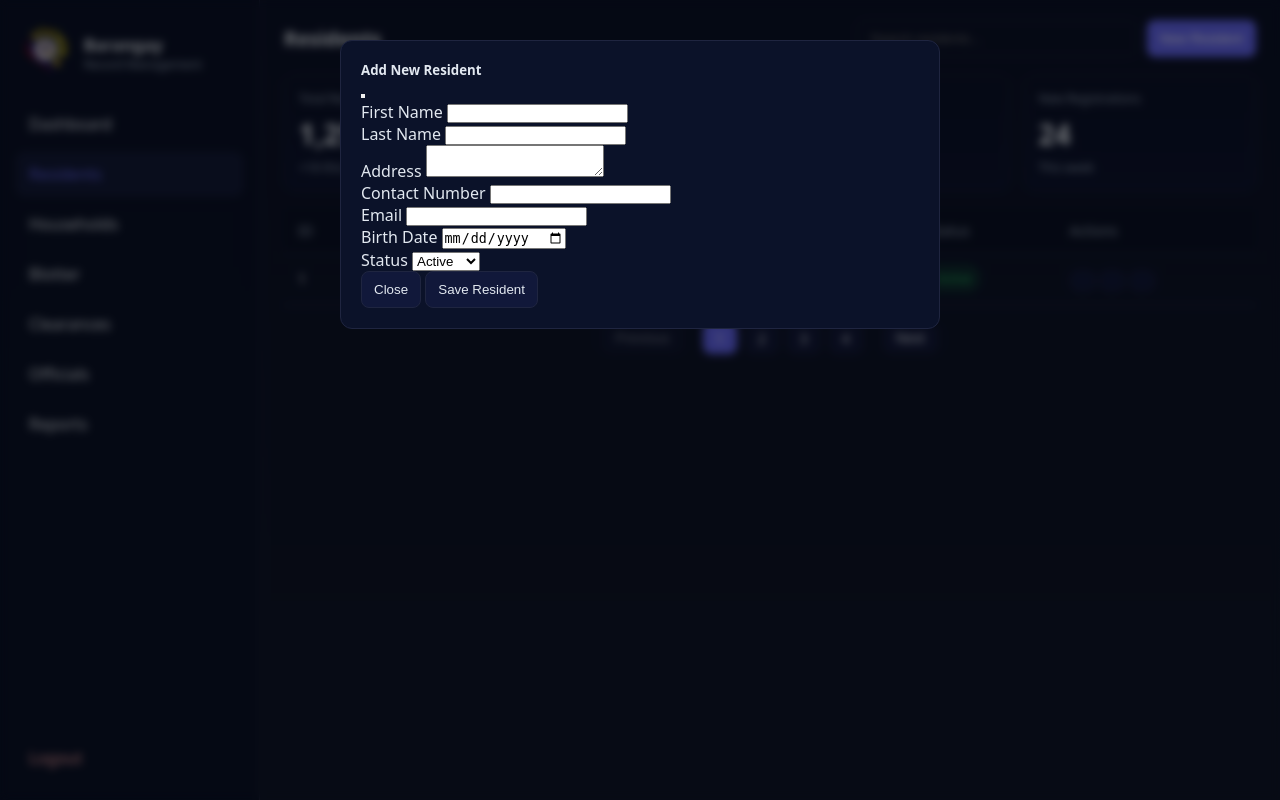
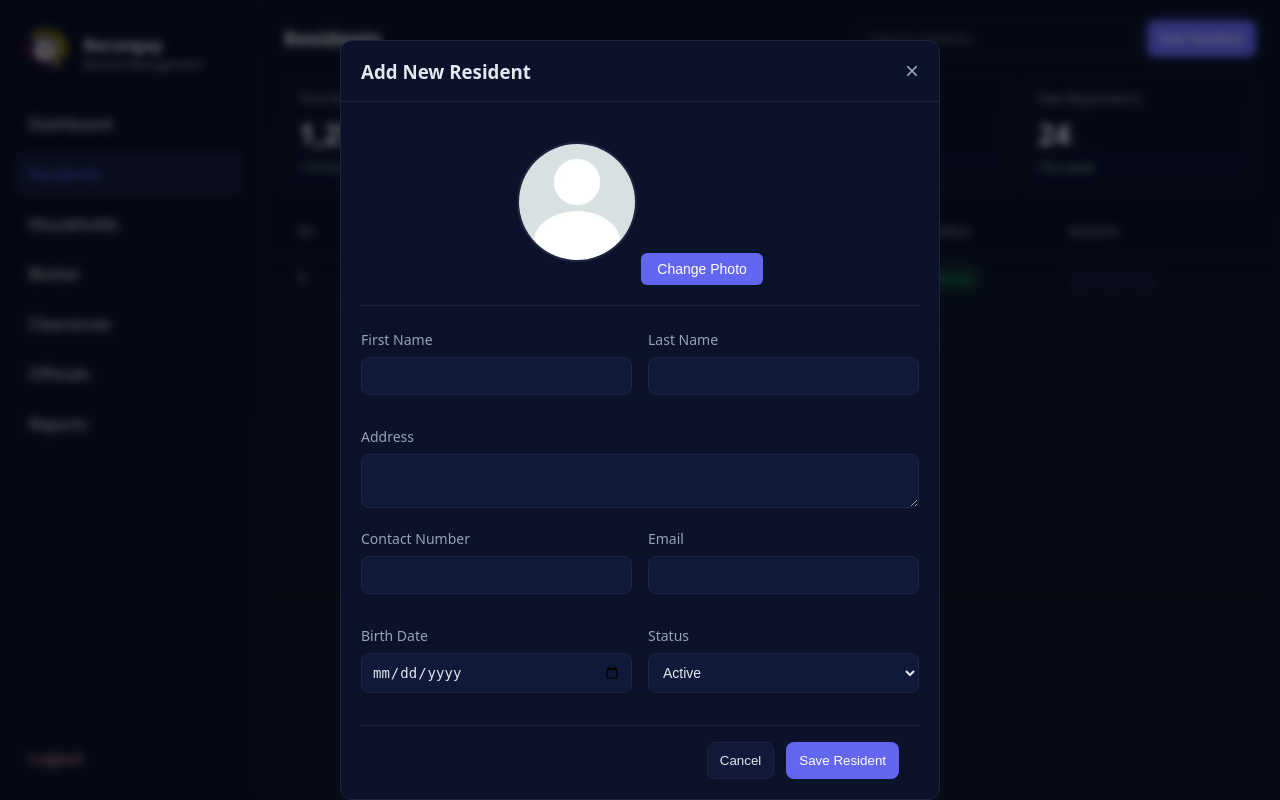
Before and after one commit to dirkiee20/BARANGAY-RECORD-MANAGEMENT-SYSTEM, a Flask app: page /residents in a window 1280 px wide, after a click on "New Resident". Run offline with Flask 3, Linux system fonts and the light colour scheme; the visitor is signed in with stand-in values (Sample User, id 1).

Commit message:
changes in residence

```diff
--- a/app/static/css/residents.css
+++ b/app/static/css/residents.css
@@ -240,6 +240,9 @@ body {
     height: 100%;
     background: rgba(0, 0, 0, 0.5);
     backdrop-filter: blur(4px);
+    z-index: 1000;
+    overflow-y: auto;
+    padding: 20px 0;
 }
 
 .modal-content {
@@ -248,8 +251,86 @@ body {
     border-radius: 12px;
     width: 90%;
     max-width: 600px;
-    margin: 40px auto;
+    margin: 20px auto;
+    max-height: calc(100vh - 40px);
+    display: flex;
+    flex-direction: column;
+    animation: modalSlideIn 0.3s ease;
+}
+
+.modal-header {
+    display: flex;
+    align-items: center;
+    justify-content: space-between;
+    padding: 16px 20px;
+    border-bottom: 1px solid var(--border);
+}
+
+.close-btn {
+    background: none;
+    border: none;
+    color: var(--muted);
+    font-size: 24px;
+    cursor: pointer;
+}
+
+.close-btn:hover {
+    color: var(--text);
+}
+
+.modal-body {
     padding: 20px;
+    overflow-y: auto;
+    flex: 1;
+}
+
+.form-row {
+    display: grid;
+    grid-template-columns: 1fr 1fr;
+    gap: 16px;
+    margin-bottom: 16px;
+}
+
+.form-group {
+    margin-bottom: 16px;
+}
+
+.form-group label {
+    display: block;
+    margin-bottom: 8px;
+    color: var(--muted);
+    font-size: 14px;
+}
+
+.form-group input,
+.form-group select,
+.form-group textarea {
+    width: 100%;
+    padding: 10px;
+    background: #0f1a3a;
+    border: 1px solid var(--border);
+    border-radius: 8px;
+    color: var(--text);
+    font-size: 14px;
+}
+
+.modal-footer {
+    padding: 16px 20px;
+    border-top: 1px solid var(--border);
+    display: flex;
+    justify-content: flex-end;
+    gap: 12px;
+}
+
+@keyframes modalSlideIn {
+    from {
+        transform: translateY(-20px);
+        opacity: 0;
+    }
+    to {
+        transform: translateY(0);
+        opacity: 1;
+    }
 }
 
 /* Pagination */
@@ -320,6 +401,44 @@ body {
     color: var(--text);
 }
 
+/* Profile Image Section */
+.profile-section {
+    display: flex;
+    justify-content: center;
+    margin-bottom: 24px;
+    padding: 20px 0;
+    border-bottom: 1px solid var(--border);
+}
+
+.profile-image {
+    text-align: center;
+}
+
+.profile-image img {
+    width: 120px;
+    height: 120px;
+    border-radius: 60px;
+    object-fit: cover;
+    border: 2px solid var(--border);
+    background: var(--panel);
+    margin-bottom: 12px;
+}
+
+.change-photo-btn {
+    background: var(--primary);
+    color: white;
+    border: none;
+    padding: 8px 16px;
+    border-radius: 6px;
+    cursor: pointer;
+    font-size: 14px;
+    transition: background 0.2s;
+}
+
+.change-photo-btn:hover {
+    background: var(--primary-600);
+}
+
 /* Responsive Design */
 @media (max-width: 1100px) {
     body { grid-template-columns: 220px 1fr; }
--- a/app/static/js/residents.js
+++ b/app/static/js/residents.js
@@ -0,0 +1,61 @@
+// Modal functionality
+const modal = document.getElementById('addResidentModal');
+const form = document.getElementById('addResidentForm');
+
+function openModal() {
+    modal.style.display = 'block';
+    document.body.style.overflow = 'hidden';
+}
+
+function closeModal() {
+    modal.style.display = 'none';
+    document.body.style.overflow = 'auto';
+    form.reset();
+}
+
+// Close modal if clicking outside
+modal.addEventListener('click', (e) => {
+    if (e.target === modal) {
+        closeModal();
+    }
+});
+
+// Profile image preview
+const profileInput = document.getElementById('profileImage');
+const profilePreview = document.getElementById('profilePreview');
+
+profileInput.addEventListener('change', function(e) {
+    const file = e.target.files[0];
+    if (file) {
+        const reader = new FileReader();
+        reader.onload = function(e) {
+            profilePreview.src = e.target.result;
+        }
+        reader.readAsDataURL(file);
+    }
+});
+
+// Form submission
+form.addEventListener('submit', async (e) => {
+    e.preventDefault();
+
+    const formData = new FormData(form);
+
+    try {
+        const response = await fetch('/api/residents', {
+            method: 'POST',
+            body: formData // This will automatically handle file upload
+        });
+
+        if (response.ok) {
+            closeModal();
+            // Reload residents table or update UI
+            location.reload();
+        } else {
+            alert('Error adding resident');
+        }
+    } catch (error) {
+        console.error('Error:', error);
+        alert('Error adding resident');
+    }
+});
--- a/app/templates/residents.html
+++ b/app/templates/residents.html
@@ -114,64 +114,67 @@
     </div>
 
     <!-- Add Resident Modal -->
-    <div class="modal fade" id="addResidentModal" tabindex="-1" aria-labelledby="addResidentModalLabel" aria-hidden="true">
-        <div class="modal-dialog modal-lg">
+    <div id="addResidentModal" class="modal">
         <div class="modal-content">
             <div class="modal-header">
-                    <h5 class="modal-title" id="addResidentModalLabel">Add New Resident</h5>
-                    <button type="button" class="btn-close" data-bs-dismiss="modal" aria-label="Close"></button>
+                <h3>Add New Resident</h3>
+                <button class="close-btn" onclick="closeModal()">&times;</button>
             </div>
-                <div class="modal-body">
-                    <form id="addResidentForm">
-                        <div class="row mb-3">
-                            <div class="col-md-6">
-                                <label class="form-label">First Name</label>
-                                <input type="text" class="form-control" required>
-                            </div>
-                            <div class="col-md-6">
-                                <label class="form-label">Last Name</label>
-                                <input type="text" class="form-control" required>
+            <form id="addResidentForm" class="modal-body">
+                <div class="profile-section">
+                    <div class="profile-image">
+                        <img id="profilePreview" src="{{ url_for('static', filename='img/no-profile.webp') }}" alt="Profile">
+                        <input type="file" id="profileImage" name="profileImage" accept="image/*" hidden>
+                        <button type="button" class="change-photo-btn" onclick="document.getElementById('profileImage').click()">
+                            Change Photo
+                        </button>
                     </div>
                 </div>
-                        <div class="mb-3">
-                            <label class="form-label">Address</label>
-                            <textarea class="form-control" rows="2" required></textarea>
+                <div class="form-row">
+                    <div class="form-group">
+                        <label>First Name</label>
+                        <input type="text" name="firstName" required>
                     </div>
-                        <div class="row mb-3">
-                            <div class="col-md-6">
-                                <label class="form-label">Contact Number</label>
-                                <input type="tel" class="form-control">
-                            </div>
-                            <div class="col-md-6">
-                                <label class="form-label">Email</label>
-                                <input type="email" class="form-control">
+                    <div class="form-group">
+                        <label>Last Name</label>
+                        <input type="text" name="lastName" required>
                     </div>
                 </div>
-                        <div class="row mb-3">
-                            <div class="col-md-6">
-                                <label class="form-label">Birth Date</label>
-                                <input type="date" class="form-control" required>
+                <div class="form-group">
+                    <label>Address</label>
+                    <textarea name="address" rows="2" required></textarea>
                 </div>
-                            <div class="col-md-6">
-                                <label class="form-label">Status</label>
-                                <select class="form-select" required>
+                <div class="form-row">
+                    <div class="form-group">
+                        <label>Contact Number</label>
+                        <input type="tel" name="contact">
+                    </div>
+                    <div class="form-group">
+                        <label>Email</label>
+                        <input type="email" name="email">
+                    </div>
+                </div>
+                <div class="form-row">
+                    <div class="form-group">
+                        <label>Birth Date</label>
+                        <input type="date" name="birthDate" required>
+                    </div>
+                    <div class="form-group">
+                        <label>Status</label>
+                        <select name="status" required>
                             <option value="active">Active</option>
                             <option value="inactive">Inactive</option>
                         </select>
                     </div>
                 </div>
+                <div class="modal-footer">
+                    <button type="button" class="btn" onclick="closeModal()">Cancel</button>
+                    <button type="submit" class="btn primary">Save Resident</button>
+                </div>
             </form>
-                </div>
-                <div class="modal-footer">
-                    <button type="button" class="btn btn-secondary" data-bs-dismiss="modal">Close</button>
-                    <button type="submit" form="addResidentForm" class="btn btn-primary">Save Resident</button>
-                </div>
-            </div>
         </div>
     </div>
 
-    <!-- Bootstrap JS and Popper.js -->
-    <script src="https://cdn.jsdelivr.net/npm/@popperjs/core@2.11.6/dist/umd/popper.min.js"></script>
-    <script src="https://cdn.jsdelivr.net/npm/bootstrap@5.3.0/dist/js/bootstrap.min.js"></script>
+    <script src="{{ url_for('static', filename='js/residents.js') }}"></script>
 </body>
 </html>
--- a/config.py
+++ b/config.py
@@ -5,6 +5,8 @@ class Config:
     SECRET_KEY = os.environ.get('SECRET_KEY', 'dev-secret-key')
     SQLALCHEMY_DATABASE_URI = os.environ.get(
         'DATABASE_URL',
-        'postgresql://postgres:kridl@localhost:5432/brms'
+        'postgresql://postgres:123@localhost:5432/brms'
     )
     SQLALCHEMY_TRACK_MODIFICATIONS = False
+    MIGRATIONS_DIR = os.path.join('migrations')
+    MIGRATION_REPO = os.path.join(MIGRATIONS_DIR, 'versions')
```
Also changed, not shown: app/forms.py (+2 -6 lines), migrations.py (added, +9 -0 lines), manage.py (added), requirements.txt (line endings or trailing spaces). Lines whose indentation alone changed are shown as unchanged.
